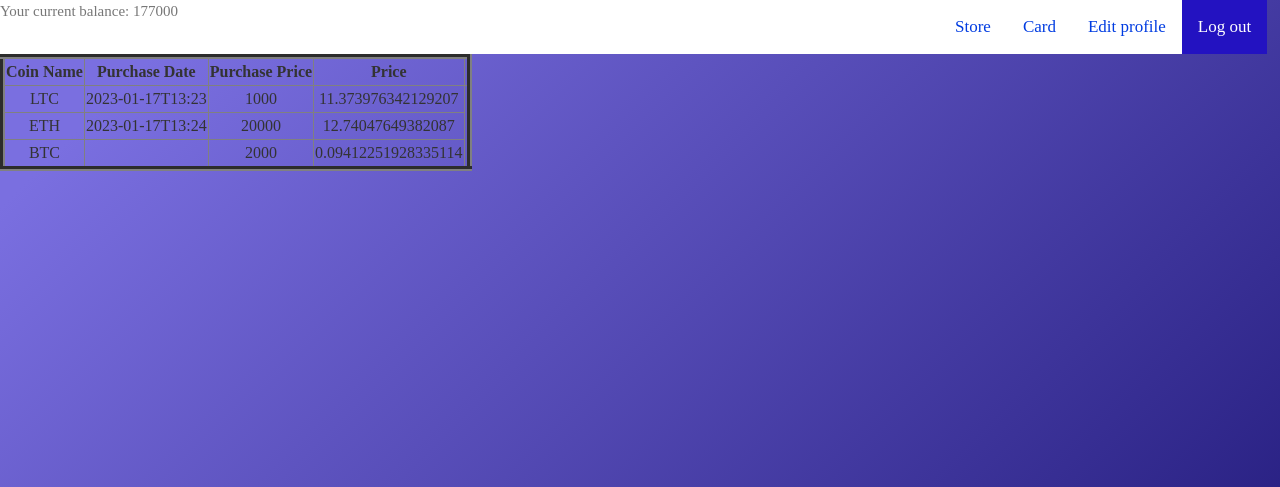
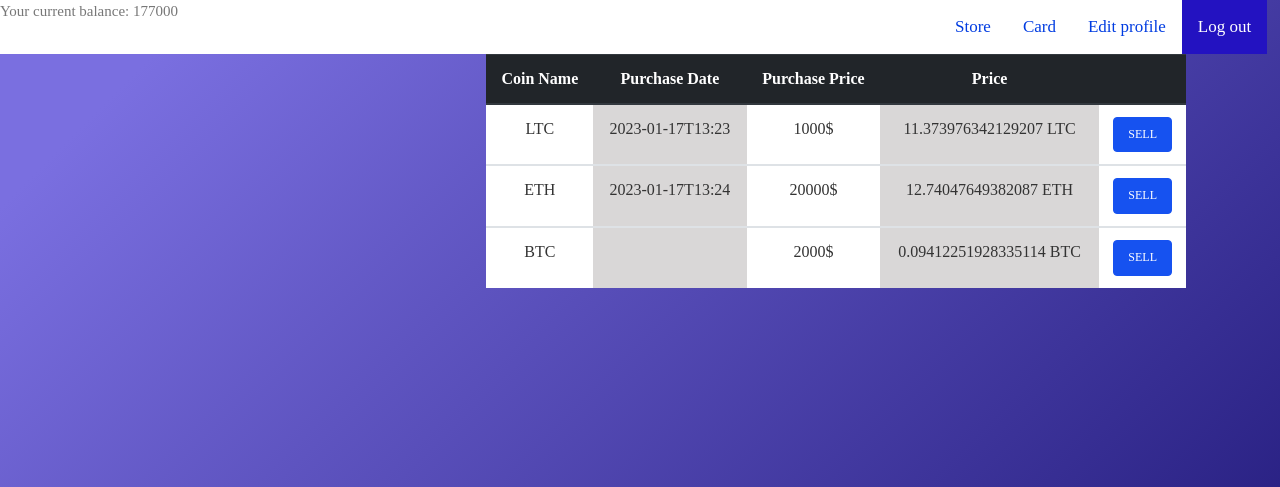
Before and after one commit to Tinaa3/DRS-projekat, a Flask app: page /profile in a window 1280 px wide. Shown: the top 487 px of the page. Run offline with Flask 2, Linux system fonts and the light colour scheme; a user stored in the database is signed in; data comes from the database, SQL or seed files in the repository; both versions use the stored data as it was after the commit; some libraries are stand-ins or nearby versions.

Commit message:
frontend fixing

```diff
--- a/UI/templates/base.html
+++ b/UI/templates/base.html
@@ -335,6 +335,133 @@ list-type-ulli {
   font-style: bold;
 
 }
+
+.button-26 {
+  appearance: button;
+  background-color: #1652F0;
+  border: 1px solid #1652F0;
+  border-radius: 4px;
+  box-sizing: border-box;
+  color: #FFFFFF;
+  cursor: pointer;
+  font-size: 12px;
+  line-height: 1.15;
+  overflow: visible;
+  padding: 10px 14px;
+  position: relative;
+  text-align: center;
+  text-transform: none;
+  user-select: none;
+  -webkit-user-select: none;
+  touch-action: manipulation;
+}
+
+.button-26:disabled {
+  opacity: .5;
+}
+
+.button-26:focus {
+  outline: 0;
+}
+
+.button-26:hover {
+  background-color: #0A46E4;
+  border-color: #0A46E4;
+}
+
+.button-26:active {
+  background-color: #0039D7;
+  border-color: #0039D7;
+}
+
+.center-button {
+  display: flex;
+  background-color: hsl(230, 71%, 42%); /* Green */
+    border: none;
+    color: white;
+
+    padding: 16px 32px;
+    text-align: center;
+    text-decoration: none;
+    display: inline-block;
+    font-size: 20px;
+    margin: 4px 2px;
+    -webkit-transition-duration: 0.4s; /* Safari */
+    transition-duration: 0.4s;
+    cursor: pointer;
+  justify-content: center;
+  align-items: center;
+  position: absolute;
+  top: 50%;
+  left: 50%;
+  transform: translate(-50%, -50%);
+}
+
+@media (hover: hover) {
+  #creditcard {
+    /*  set start position */
+    transform: translateY(110px);
+    transition: transform 0.1s ease-in-out;
+    /*  set transition for mouse enter & exit */
+  }
+
+  #money {
+    /*  set start position */
+    transform: translateY(180px);
+    transition: transform 0.1s ease-in-out;
+    /*  set transition for mouse enter & exit */
+  }
+
+  button:hover #creditcard {
+    transform: translateY(0px);
+    transition: transform 0.2s ease-in-out;
+    /*  overide transition for mouse enter */
+  }
+
+  button:hover #money {
+    transform: translateY(0px);
+    transition: transform 0.3s ease-in-out;
+    /*  overide transition for mouse enter */
+  }
+}
+
+
+.button:hover .button__text span {
+  transform: translateY(-0.25rem);
+  transition: transform .2s ease-in-out;
+}
+
+/* styling */
+
+@import url("https://fonts.googleapis.com/css2?family=Lato:wght@300;400&display=swap");
+
+.button {
+  border: none;
+  outline: none;
+  background-color: rgb(9, 0, 128);
+  padding: 1rem 90px 1rem 2rem;
+  pointer-events: all;
+  position: absolute;
+  top: 50%;
+  left: 50%;
+  transform: translate(-50%, -50%);
+  border-radius: 8px;
+  letter-spacing: 0.7px;
+  background-color: #5086bd;
+  color: #fff;
+  font-size: 21px;
+  font-family: "Lato", sans-serif;
+  cursor: pointer;
+  box-shadow: rgba(0, 9, 61, 0.2) 0px 4px 8px 0px;
+}
+.button__svg {
+  position: absolute;
+  overflow: visible;
+  bottom: 6px;
+  right: 0.2rem;
+  height: 140%;
+}
+
 </style>
 <body>
 <div class="topnav">
@@ -346,11 +473,10 @@ list-type-ulli {
 
   {% endblock %}
 </div>
-<form method="POST" class="form-register form-signin">
+
 {% block profile %}
+{% endblock %}
 
-{% endblock %}
-</form>
 {% block store %}
 {% endblock %}
 {% block card%}
--- a/UI/templates/profile.html
+++ b/UI/templates/profile.html
@@ -19,27 +19,82 @@
 {% endblock %}
 
 {% block profile %}
-<table border="5">
-    <thead>
-      <tr>
-        <th style="text-align: center;">Coin Name</th>
-        <th style="text-align: center;">Purchase Date</th>
-        <th style="text-align: center;">Purchase Price</th>
-        <th style="text-align: center;">Price</th>
-        <th style="text-align: center;"></th>
-      </tr>
-    </thead>
-    <tbody>
+
+
+
+
+{% if transactions == [] %}
+  <a class="active" style="color: white;" href="{{ url_for('store_page') }}">
+  <button class="button">
+
+    <span class="button__text">
+      <span>G</span><span>E</span>T</span><span> </span><span>S</span><span>T</span><span>A</span><span>R</span><span>T</span><span>E</span><span>D</span>
+    </span>
+    <svg class="button__svg" role="presentational" viewBox="0 0 600 600">
+      <defs>
+        <clipPath id="myClip">
+          <rect x="0" y="0" width="100%" height="50%" />
+        </clipPath>
+      </defs>
+      <g clip-path="url(#myClip)">
+        <g id="money">
+          <path d="M441.9,116.54h-162c-4.66,0-8.49,4.34-8.62,9.83l.85,278.17,178.37,2V126.37C450.38,120.89,446.56,116.52,441.9,116.54Z" fill="#699e64" stroke="#323c44" stroke-miterlimit="10" stroke-width="14" />
+          <path d="M424.73,165.49c-10-2.53-17.38-12-17.68-24H316.44c-.09,11.58-7,21.53-16.62,23.94-3.24.92-5.54,4.29-5.62,8.21V376.54H430.1V173.71C430.15,169.83,427.93,166.43,424.73,165.49Z" fill="#699e64" stroke="#323c44" stroke-miterlimit="10" stroke-width="14" />
+        </g>
+        <g id="creditcard">
+          <path d="M372.12,181.59H210.9c-4.64,0-8.45,4.34-8.58,9.83l.85,278.17,177.49,2V191.42C380.55,185.94,376.75,181.57,372.12,181.59Z" fill="#a76fe2" stroke="#323c44" stroke-miterlimit="10" stroke-width="14" />
+          <path d="M347.55,261.85H332.22c-3.73,0-6.76-3.58-6.76-8v-35.2c0-4.42,3-8,6.76-8h15.33c3.73,0,6.76,3.58,6.76,8v35.2C354.31,258.27,351.28,261.85,347.55,261.85Z" fill="#ffdc67" />
+          <path d="M249.73,183.76h28.85v274.8H249.73Z" fill="#323c44" />
+        </g>
+      </g>
+      <g id="wallet">
+        <path d="M478,288.23h-337A28.93,28.93,0,0,0,112,317.14V546.2a29,29,0,0,0,28.94,28.95H478a29,29,0,0,0,28.95-28.94h0v-229A29,29,0,0,0,478,288.23Z" fill="#a4bdc1" stroke="#323c44" stroke-miterlimit="10" stroke-width="14" />
+        <path d="M512.83,382.71H416.71a28.93,28.93,0,0,0-28.95,28.94h0V467.8a29,29,0,0,0,28.95,28.95h96.12a19.31,19.31,0,0,0,19.3-19.3V402a19.3,19.3,0,0,0-19.3-19.3Z" fill="#a4bdc1" stroke="#323c44" stroke-miterlimit="10" stroke-width="14" />
+        <path d="M451.46,435.79v7.88a14.48,14.48,0,1,1-29,0v-7.9a14.48,14.48,0,0,1,29,0Z" fill="#a4bdc1" stroke="#323c44" stroke-miterlimit="10" stroke-width="14" />
+        <path d="M147.87,541.93V320.84c-.05-13.2,8.25-21.51,21.62-24.27a42.71,42.71,0,0,1,7.14-1.32l-29.36-.63a67.77,67.77,0,0,0-9.13.45c-13.37,2.75-20.32,12.57-20.27,25.77l.38,221.24c-1.57,15.44,8.15,27.08,25.34,26.1l33-.19c-15.9,0-28.78-10.58-28.76-25.93Z" fill="#7b8f91" />
+        <path d="M148.16,343.22a6,6,0,0,0-6,6v92a6,6,0,0,0,12,0v-92A6,6,0,0,0,148.16,343.22Z" fill="#323c44" />
+      </g>
+    </svg>
+
+  </button>
+</a>
+
+{% else %}
+
+
+    <div class="row justify-content-around">
+    <div class="col-3">
+    <table class="table" style="width: 700px; border: 2px;">
+
+      <thead class="thead-dark" style="background-color: black; height: 1cm;">
+
+        <tr>
+          <th scope="col" style="text-align: center;">Coin Name</th>
+          <th scope="col" style="text-align: center;">Purchase Date</th>
+          <th scope="col" style="text-align: center;">Purchase Price</th>
+          <th scope="col" style="text-align: center;">Price</th>
+          <th scope="col" style="text-align: center;"></th>
+        </tr>
+      </thead>
       {% for transaction in transactions %}
-      <tr>
-        <td style="text-align: center;">{{transaction.coin_name}}</td>
-        <td style="text-align: center;">{{transaction.date}}</td>
-        <td style="text-align: center;">{{transaction.amount}}</td>
-        <td style="text-align: center;">{{transaction.price}}</td>
+      <tbody>
 
-      </tr>
+        <tr>
+          <td style="text-align: center; background-color: rgb(255, 255, 255);">{{transaction.coin_name}}</td>
+          <td style="text-align: center;background-color: rgb(217, 215, 215);">{{transaction.date}}</td>
+          <td style="text-align: center; background-color: rgb(255, 255, 255);">{{transaction.amount}}$</td>
+          <td style="text-align: center;background-color: rgb(217, 215, 215);">{{transaction.price}} {{transaction.coin_name}}</td>
+          <td style="text-align: center; background-color: rgb(255, 255, 255);"> <button class="button-26" > SELL</button></td>
+
+        </tr>
+
+
+      </tbody>
       {% endfor %}
-    </tbody>
   </table>
-
+  {% endif%}
+  </div>
+</div>
+  <div class="col-3"></div>
+  <div class="col-3"></div>
 {% endblock %}
```
Also changed, not shown: instance/database.db.
